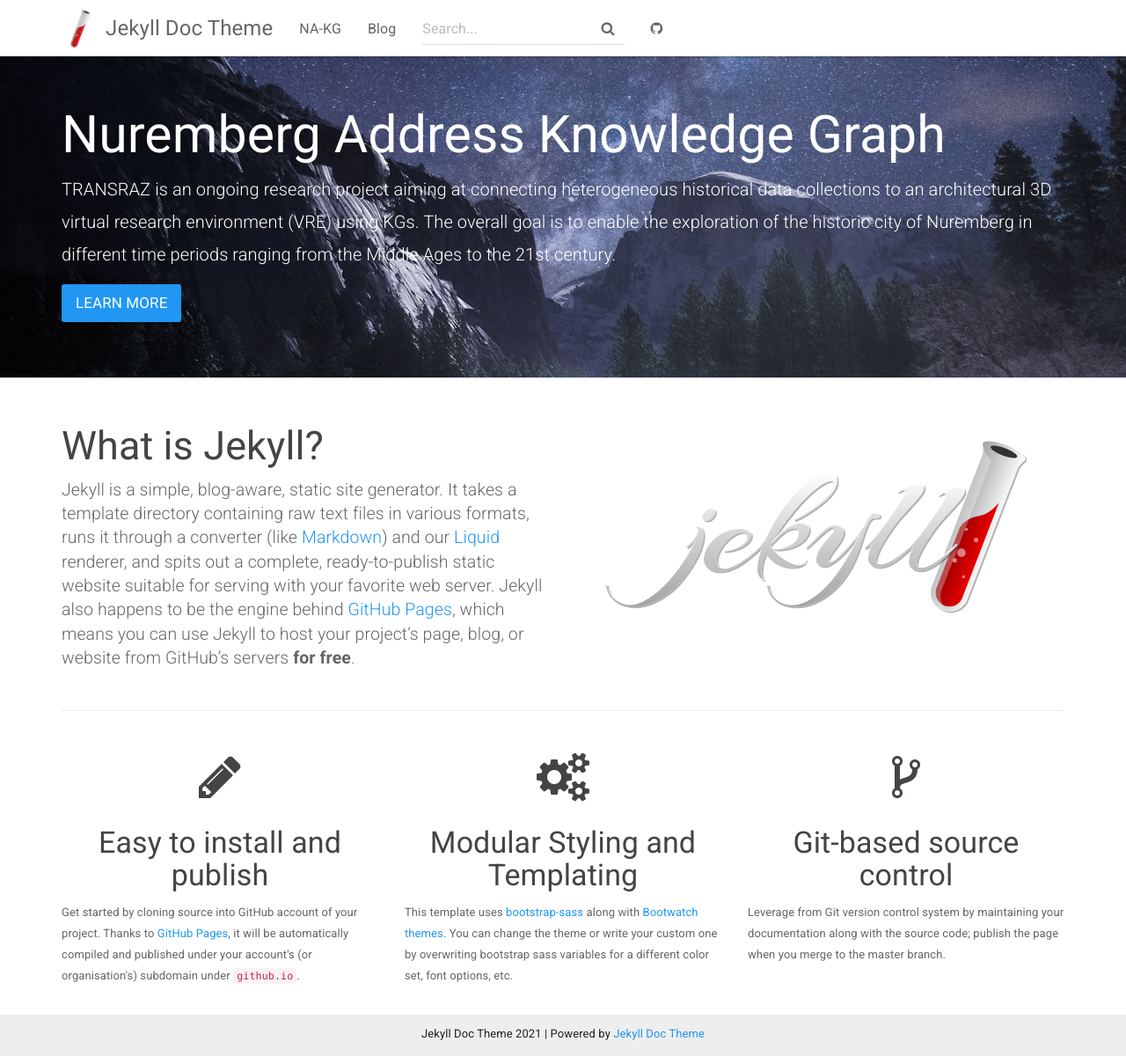
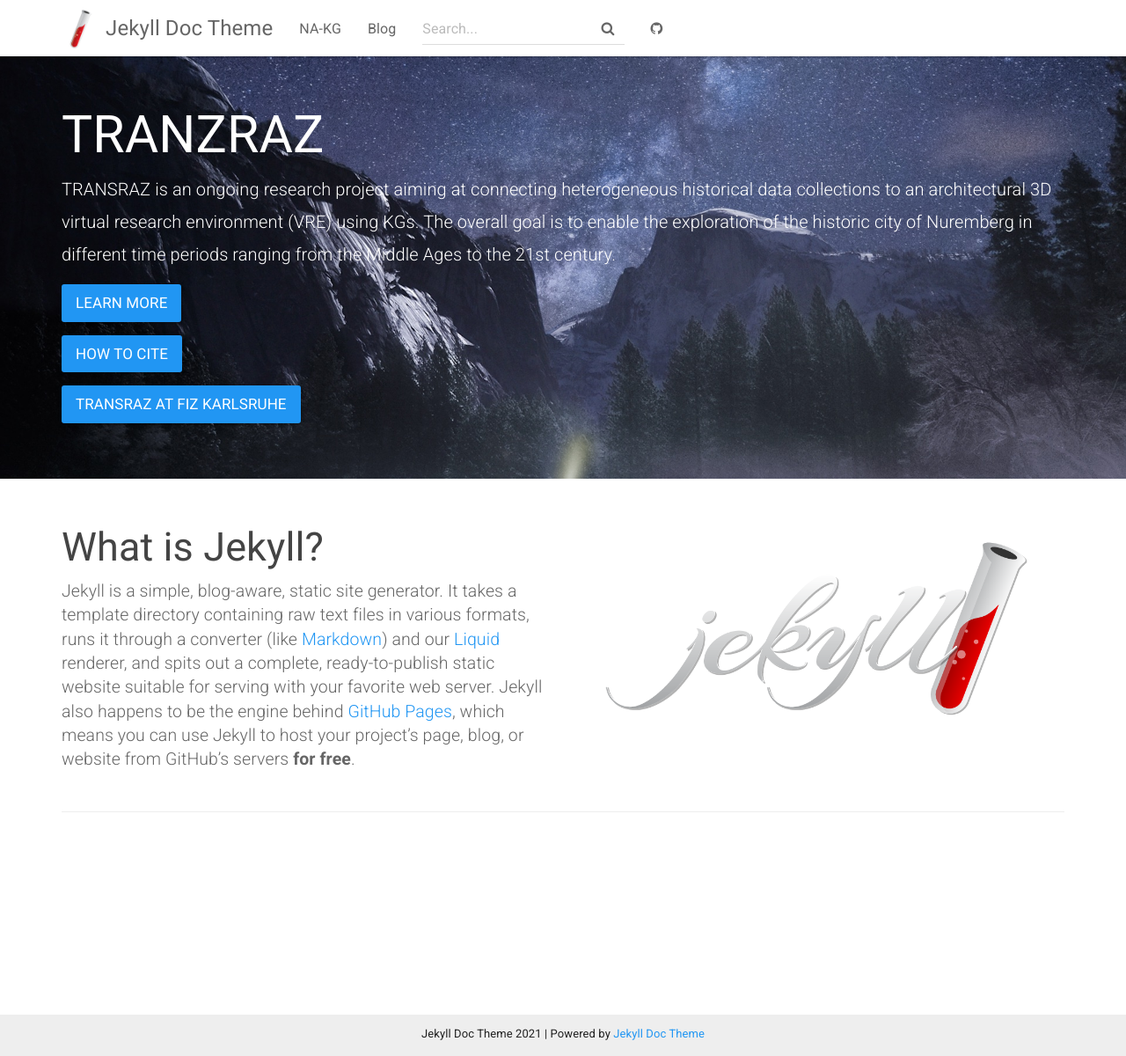
Before and after one commit to ISE-FIZKarlsruhe/Transraz, a Jekyll site: the page built from index.html, in a window 1280 px wide and 1200 px high. Shown: the whole window at 88% size. Built offline with Jekyll 4.4.1, drawn with Linux system fonts in a browser that asks for light colours.

Commit message:
Update index.html

```diff
--- a/index.html
+++ b/index.html
@@ -4,9 +4,11 @@
 
 <div class="header-container jumbotron">
     <div class="container">
-        <h1>Nuremberg Address Knowledge Graph</h1>
+        <h1>TRANZRAZ</h1>
         <p>TRANSRAZ is an ongoing research project aiming at connecting heterogeneous historical data collections to an architectural 3D virtual research environment (VRE) using KGs. The overall goal is to enable the exploration of the historic city of Nuremberg in different time periods ranging from the Middle Ages to the 21st century.</p>
         <p><a class="btn btn-primary btn-lg" href="{{ "/docs/home/" | relative_url }}" role="button">Learn more</a></p>
+        <p><a class="btn btn-primary btn-lg" href="{{ "/docs/home/" | relative_url }}" role="button">How to Cite</a></p>
+        <p><a class="btn btn-primary btn-lg" href="{{ "/docs/home/" | relative_url }}" role="button">TRANSRAZ at FIZ Karlsruhe</a></p>
     </div>
 </div>
 
@@ -29,25 +31,4 @@
         </div>
     </div>
     <hr>
-    <div class="row">
-        <div class="col-sm-4">
-            <h1 class="text-center"><i class="fa fa-pencil" aria-hidden="true"></i></h1>
-            <h3 class="text-center">Easy to install and publish</h3>
-            <p>Get started by cloning source into GitHub account of your project. Thanks to <a href="https://pages.github.com">GitHub Pages</a>,
-              it will be automatically compiled and published under your account's (or organisation's) subdomain under <code>github.io</code>.
-            </p>
-        </div>
-        <div class="col-sm-4">
-            <h1 class="text-center"><i class="fa fa-cogs" aria-hidden="true"></i></h1>
-            <h3 class="text-center">Modular Styling and Templating</h3>
-            <p>This template uses <a href="https://github.com/twbs/bootstrap-sass">bootstrap-sass</a> along with <a href="https://bootswatch.com/">Bootwatch themes</a>.
-            You can change the theme or write your custom one by overwriting bootstrap sass variables for a different color set, font options, etc.</p>
-        </div>
-        <div class="col-sm-4">
-            <h1 class="text-center"><i class="fa fa-code-fork" aria-hidden="true"></i></h1>
-            <h3 class="text-center">Git-based source control</h3>
-            <p>Leverage from Git version control system by
-              maintaining your documentation along with the source code; publish the page when you merge to the master branch.</p>
-        </div>
-    </div>
 </div>
```
